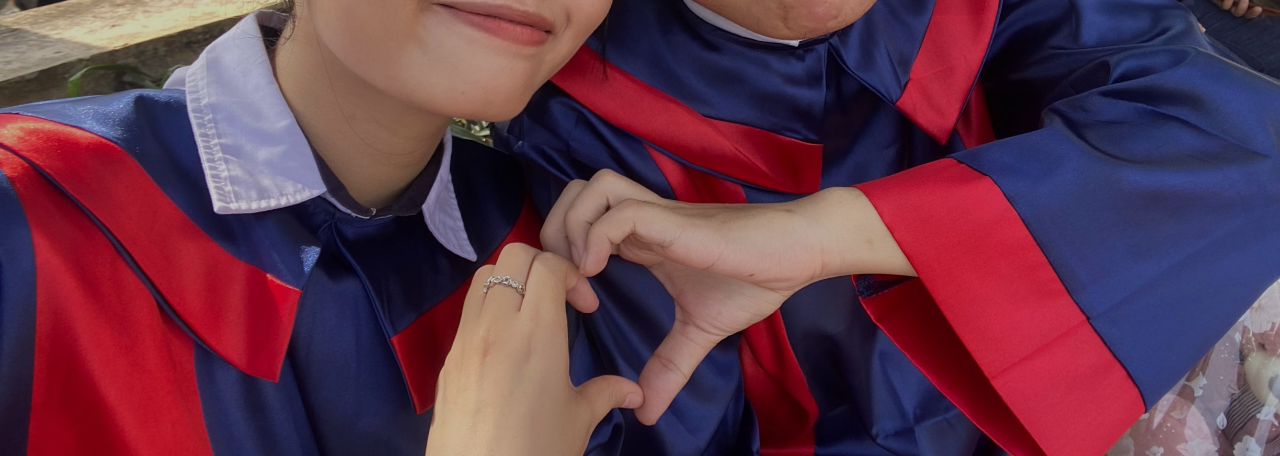
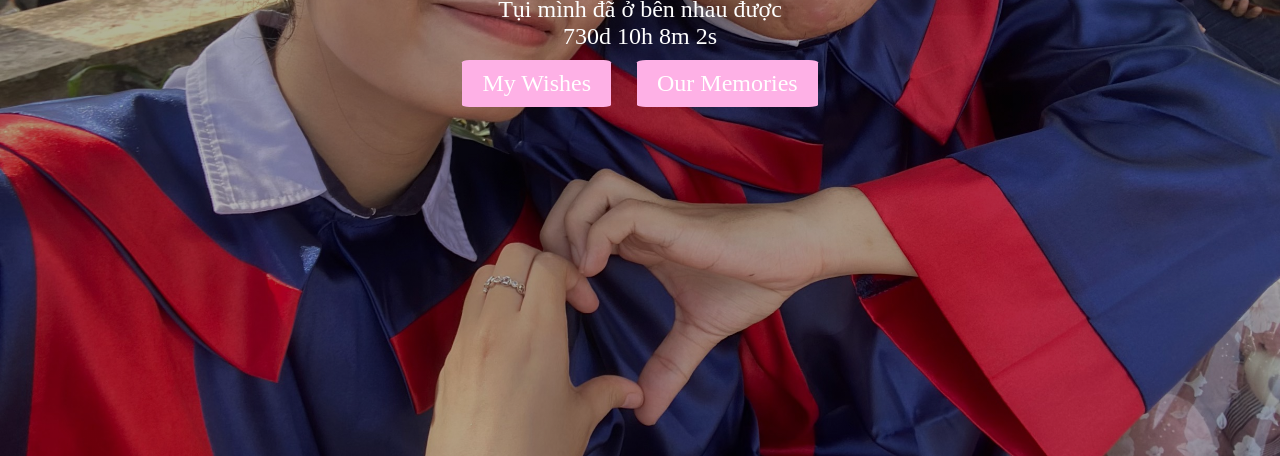
Before and after one commit to hvmegy/myGlutinousRice, a plain HTML site: page index.html in a window 1280 px wide. Shown: the part 344-800 px from the top of the page. Drawn offline with Linux system fonts and the light colour scheme; a web font is replaced by a local one.

Commit message:
add date

```diff
--- a/index.html
+++ b/index.html
@@ -1,5 +1,6 @@
 <!DOCTYPE html>
 <html lang="en">
+
 <head>
     <meta charset="UTF-8">
     <meta name="viewport" content="width=device-width, initial-scale=1.0">
@@ -8,13 +9,20 @@
 </head>
 
 <body>
-    <header>
-        <h1 class="title">My Glutinosity</h1>
-    </header>
     <main>
-        <button onclick="navigate2YearsWishes()">My Wishes</button>
-        <button onclick="navigateGallery()">Photo Gallery</button>
+        <header>
+            <h1 class="title">My Glutinosity</h1>
+        </header>
+        <div id="anniversary-text">
+            Tụi mình đã ở bên nhau được
+        </div>
+        <div id="anniversary-counter"></div>
+        <div>
+            <button onclick="navigate2YearsWishes()">My Wishes</button>
+            <button onclick="navigateGallery()">Our Memories</button>
+        </div>
     </main>
     <script src="script/script.js"></script>
 </body>
+
 </html>
--- /dev/null
+++ b/pages/2YearWishes/style.css
@@ -0,0 +1,60 @@
+body {
+    font-family: JetbrainsMono Nerd Font;
+    color: #957DAD;
+    font-size: 24px;
+    text-align: center;
+    background-image: linear-gradient(rgba(0, 0, 0, 0.3), rgba(0, 0, 0, 0.3)), url("../../img/background.JPEG");
+    background-position: center center;
+    background-repeat: no-repeat;
+    background-size: cover;
+    background-attachment: fixed;
+}
+
+main {
+    font-family: JetbrainsMono Nerd Font;
+    color: white;
+    font-size: 24px;
+}
+
+.title {
+    color: #957DAD;
+    text-shadow: -1px 1px 0 #FFDFD3,
+    1px 1px 0 #FFDFD3,
+    1px -1px 0 #FFDFD3,
+    -1px -1px 0 #FFDFD3;
+    font-size: 50px;
+}
+
+@font-face {
+    font-family: JetbrainsMono Nerd Font;
+    src: url("../../JetBrainsMonoNerdFont-Regular.ttf");
+}
+
+button {
+    font-family: JetbrainsMono Nerd Font;
+    background-color: #feb1e6;
+    color: #ffffff;
+    border: none;
+    border-radius: 5%;
+    padding: 10px 20px;
+    margin: 10px;
+    cursor: pointer;
+}
+
+.grid-container {
+    display: grid;
+    grid-template-columns: 15% 70% 15%;
+}
+
+.text-container {
+    grid-column: 2 / 3;
+    background-color: #FFDFD3;
+    border-radius: 5%;
+}
+.text {
+    color: #957DAD;
+    margin: 0px;
+    padding: 15px;
+    grid-column: 2 / 3;
+    text-align: left;
+}
--- a/script/script.js
+++ b/script/script.js
@@ -1,6 +1,27 @@
 function navigate2YearsWishes() {
-    window.location.href = "pages/2YearsWishes.html"
+    window.location.href = "pages/2YearWishes/2YearsWishes.html"
 }
 function navigateGallery() {
-    window.location.href ="pages/Gallery.html"
+    window.location.href ="pages/Gallery/Gallery.html"
 }
+
+function init() {
+    var ourDate = new Date("Apr 30, 2022 0:0:0").getTime();
+
+    var x = setInterval(function () {
+
+        var now = new Date().getTime();
+
+        var distance = now - ourDate;
+
+        var days = Math.floor(distance / (1000 * 60 * 60 * 24));
+        var hours = Math.floor((distance % (1000 * 60 * 60 * 24)) / (1000 * 60 * 60));
+        var minutes = Math.floor((distance % (1000 * 60 * 60)) / (1000 * 60));
+        var seconds = Math.floor((distance % (1000 * 60)) / 1000);
+
+        document.getElementById("anniversary-counter").innerHTML = days + "d " + hours + "h "
+            + minutes + "m " + seconds + "s ";
+    }, 1000);
+}
+
+init()
--- a/style.css
+++ b/style.css
@@ -1,16 +1,41 @@
+html {
+    margin: 0px;
+    height: 100%;
+}
 body {
     font-family: JetbrainsMono Nerd Font;
+    color: white;
+    font-size: 24px;
     text-align: center;
-    background-image: linear-gradient(rgba(0, 0, 0, 0.2), rgba(0, 0, 0, 0.2)), url("img/background.JPEG");
+    display: grid;
+    grid-template-rows: 30% 40% 30%;
+
+    margin: 0px;
+    height: 100%;
+
+    background-image: linear-gradient(rgba(0, 0, 0, 0.3), rgba(0, 0, 0, 0.3)), url("img/background.JPEG");
     background-position: center center;
     background-repeat: no-repeat;
     background-size: cover;
     background-attachment: fixed;
 }
 
+main {
+    font-family: JetbrainsMono Nerd Font;
+    color: white;
+    font-size: 24px;
+    grid-row: 2 / 3;
+}
+
 .title {
     color: white;
-    font-size: 50px;
+    font-size: 70px;
+    margin: 10px;
+}
+
+@font-face {
+    font-family: JetbrainsMono Nerd Font;
+    src: url("JetBrainsMonoNerdFont-Regular.ttf");
 }
 
 button {
@@ -21,5 +46,11 @@ button {
     border-radius: 5%;
     padding: 10px 20px;
     margin: 10px;
+    font-size: 24px;
     cursor: pointer;
 }
+
+.paragraph {
+    color: white;
+    font-size: 50px;
+}
```
Also changed, not shown: pages/2YearWishes/2YearsWishes.html (added, +63 -0 lines), pages/Gallery/Gallery.html (added, +20 -0 lines), pages/2YearWishes/script.js (added), pages/Gallery/script.js (added), text/2YearWishes.txt (added), 1 other file.
